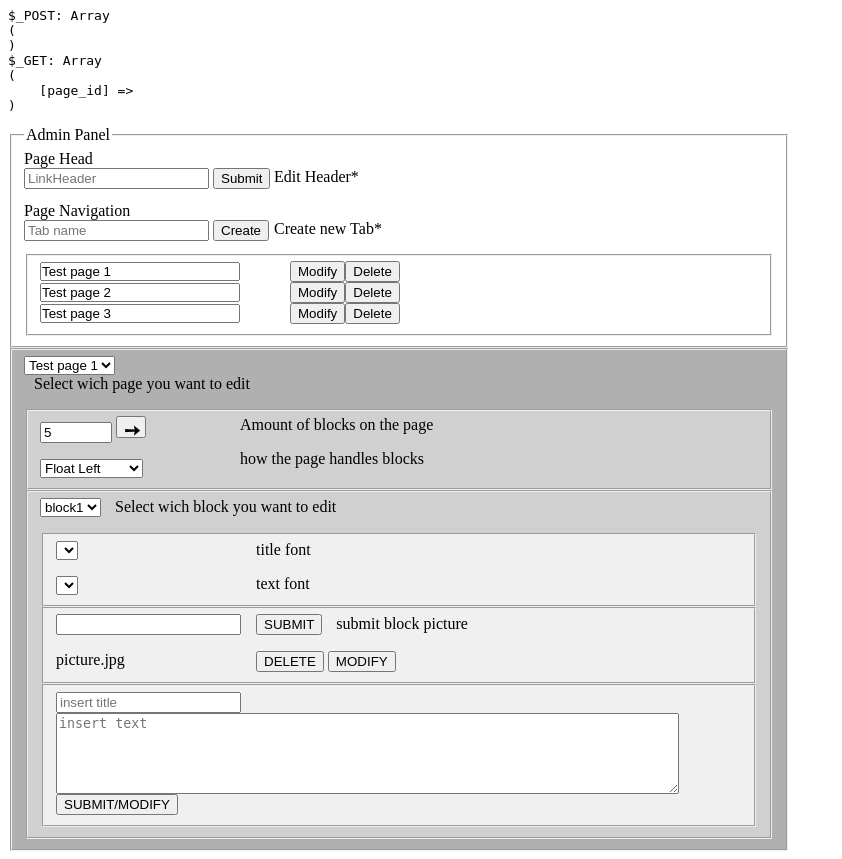
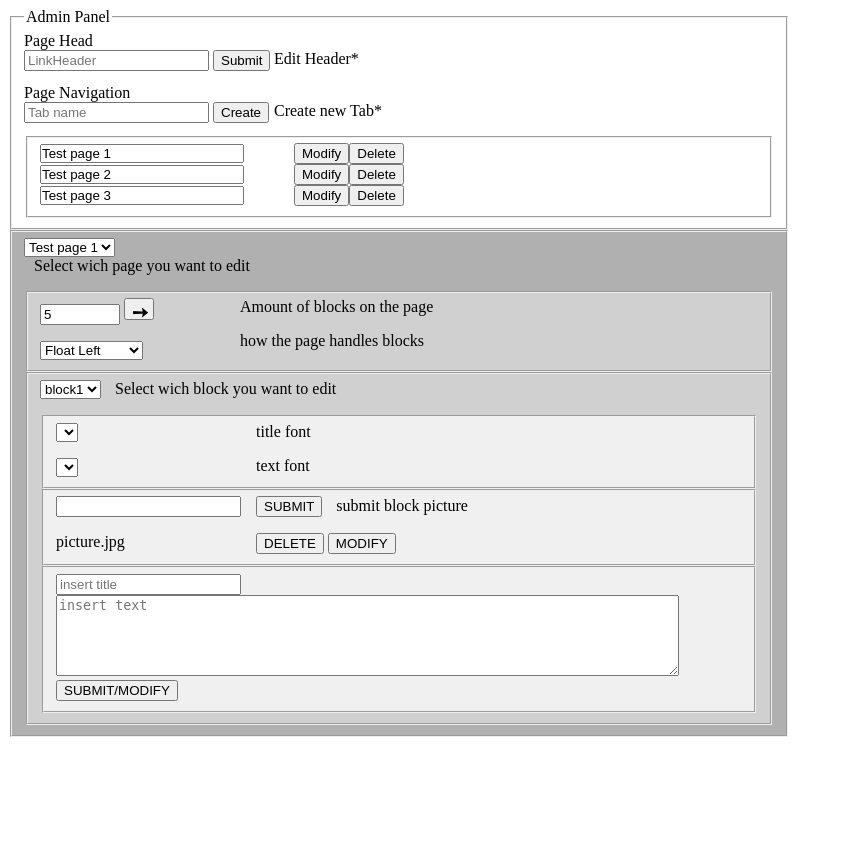
Before and after one commit to RobertLP/PortfolioProject-2013, a PHP site: page /admin/ in a window 1280 px wide. Shown: the whole page, without its empty margins (0-842 px from the left). After the commit the page ends 737 px from the top, so only its background shows below. Run offline with PHP 8.4, Linux system fonts and the light colour scheme; data comes from the database, SQL or seed files in the repository; lists and menus that the app fills with data are empty; some libraries are stand-ins or nearby versions.

Commit message:
Remove debugmeuk

```diff
--- a/www/admin/index.php
+++ b/www/admin/index.php
@@ -1,4 +1,4 @@
-<pre><?php
+<?php
 require_once '../../inc.php';
 
 $statement = $db->prepare('SELECT * FROM pages WHERE page_id=:page_id');
@@ -70,14 +70,7 @@ if(isset($_POST['page_id']) && isset($_POST['submit']) && $_POST['submit'] == 'M
 	}
 }
 
-echo '$_POST: ';
-print_r($_POST);
-
-echo '$_GET: ';
-print_r($_GET);
-
-
-?></pre>
+?>
 <!doctype html>
 <html>
     <head>
```
